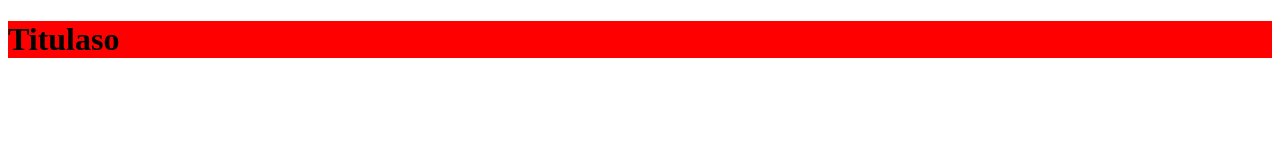
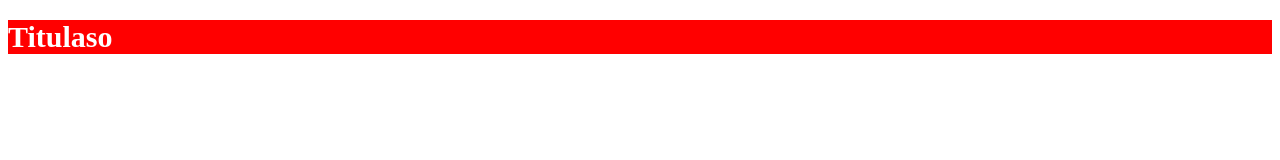
Before and after one commit to Qsore/PrimerRepositorio, a plain HTML site: page index.html in a window 1280 px wide. Drawn offline with Linux system fonts and the light colour scheme.

Commit message:
Texto blanco con un fondo color rojo

```diff
--- a/main.css
+++ b/main.css
@@ -1,3 +1,5 @@
 h1{
     background-color: red;
+    color: white;
+    font-size: 30px;
 }
```
